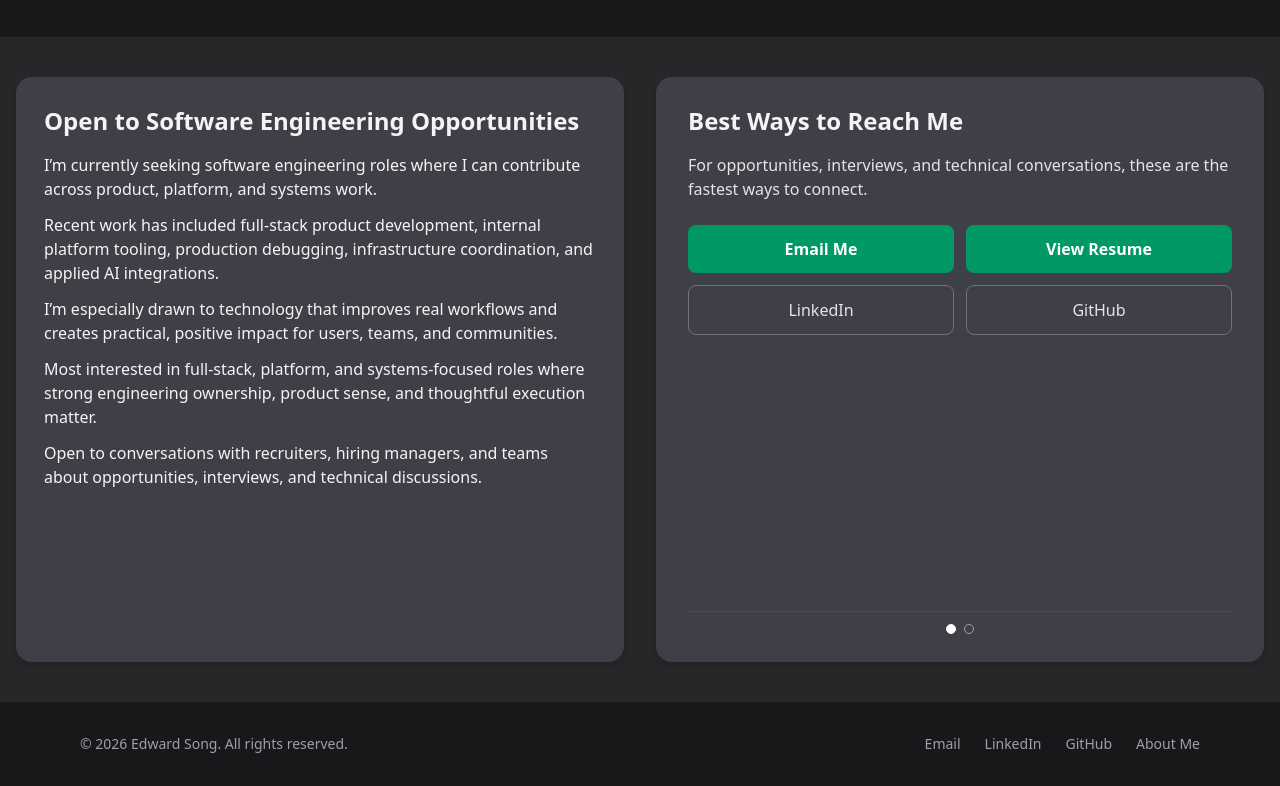
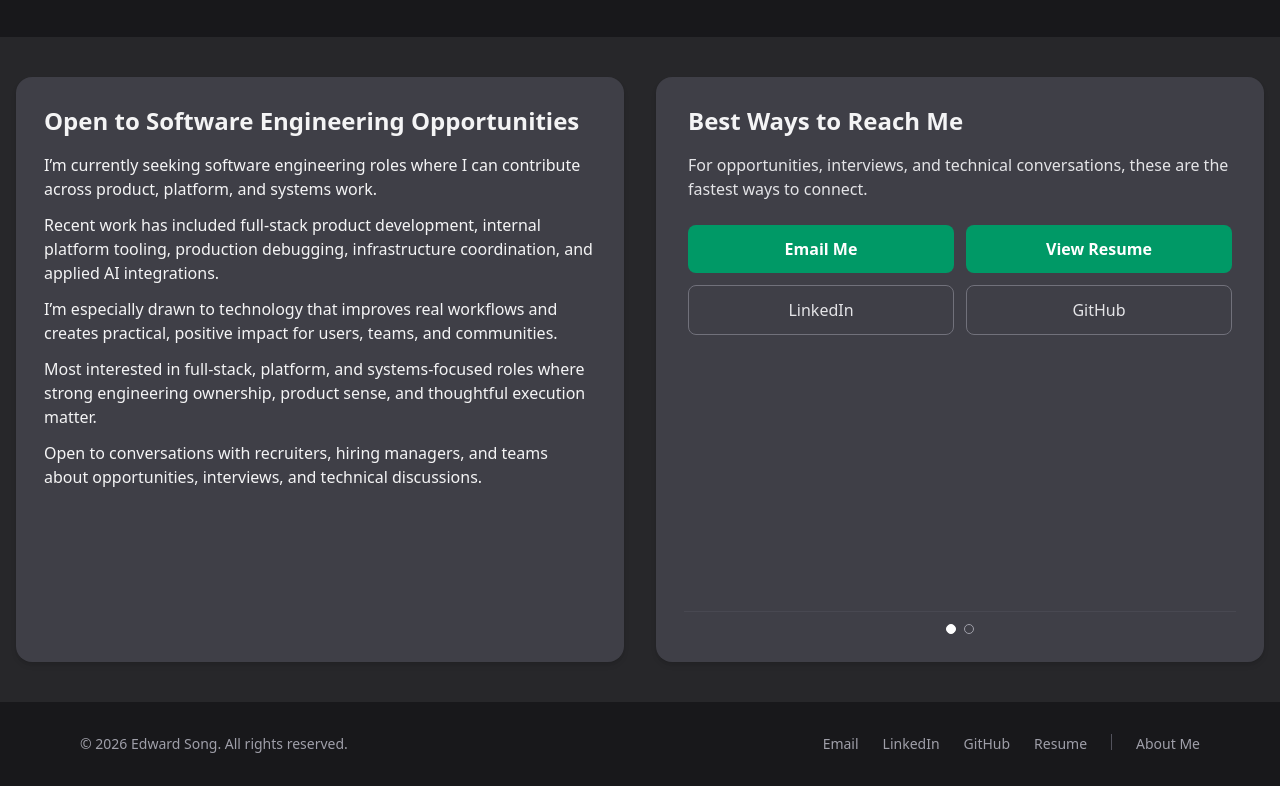
Before and after one commit to edwardsong08/final-profile, a Next.js app: page / in a window 1280 px wide. Shown: the part 3117-3903 px from the top of the page. Built offline with nearby package versions, Linux system fonts and the light colour scheme.

Commit message:
footer update

```diff
--- a/src/components/Footer.tsx
+++ b/src/components/Footer.tsx
@@ -1,12 +1,32 @@
 // src/components/Footer.tsx
+import { useEffect, useState } from 'react';
 import { useTheme } from 'next-themes';
 
 export default function Footer({ openAbout }: { openAbout: () => void }) {
   const { resolvedTheme } = useTheme();
+  const [emailCopied, setEmailCopied] = useState(false);
   const isDark = resolvedTheme === 'dark';
 
   const bgFooter = isDark ? 'bg-zinc-900 text-zinc-400' : 'bg-zinc-200 text-zinc-600';
   const hoverText = isDark ? 'hover:text-white' : 'hover:text-black';
+  const dividerColor = isDark ? 'border-zinc-600' : 'border-zinc-400';
+  const copiedText = isDark ? 'text-zinc-100' : 'text-zinc-900';
+
+  useEffect(() => {
+    if (!emailCopied) return;
+    const timeoutId = window.setTimeout(() => setEmailCopied(false), 1400);
+    return () => window.clearTimeout(timeoutId);
+  }, [emailCopied]);
+
+  const handleEmailClick = async () => {
+    try {
+      await navigator.clipboard.writeText('edwardsong08@gmail.com');
+      setEmailCopied(true);
+    } catch {
+      setEmailCopied(false);
+      window.location.href = 'mailto:edwardsong08@gmail.com';
+    }
+  };
 
   return (
     <footer className={`${bgFooter} transition-colors duration-300 text-sm`}>
@@ -15,13 +35,14 @@ export default function Footer({ openAbout }: { openAbout: () => void }) {
           © {new Date().getFullYear()} Edward Song. All rights reserved.
         </div>
         <div className="flex space-x-6">
-          <a
-            href="mailto:edwardsong08@gmail.com"
-            className={hoverText}
+          <button
+            type="button"
+            onClick={handleEmailClick}
+            className={`${hoverText} transition-colors ${emailCopied ? copiedText : ''}`}
             aria-label="Email"
           >
-            Email
-          </a>
+            {emailCopied ? 'Copied' : 'Email'}
+          </button>
           <a
             href="https://www.linkedin.com/in/edward-y-song"
             target="_blank"
@@ -40,6 +61,16 @@ export default function Footer({ openAbout }: { openAbout: () => void }) {
           >
             GitHub
           </a>
+          <a
+            href="/Resume-Edward_Song.pdf"
+            target="_blank"
+            rel="noopener noreferrer"
+            className={hoverText}
+            aria-label="Resume"
+          >
+            Resume
+          </a>
+          <span className={`h-4 border-l ${dividerColor}`} aria-hidden="true" />
           <button
             onClick={openAbout}
             className={hoverText}
```
